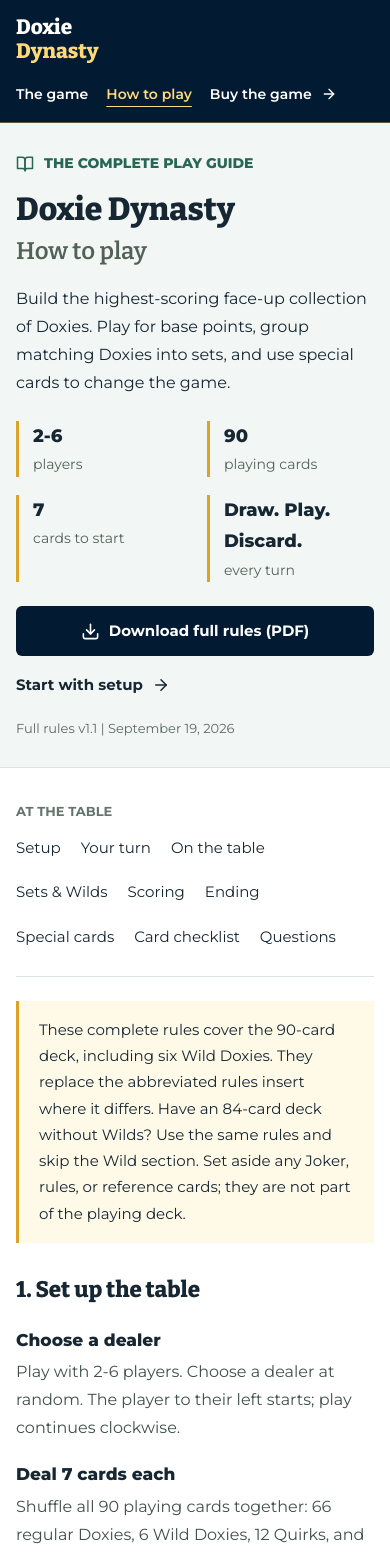
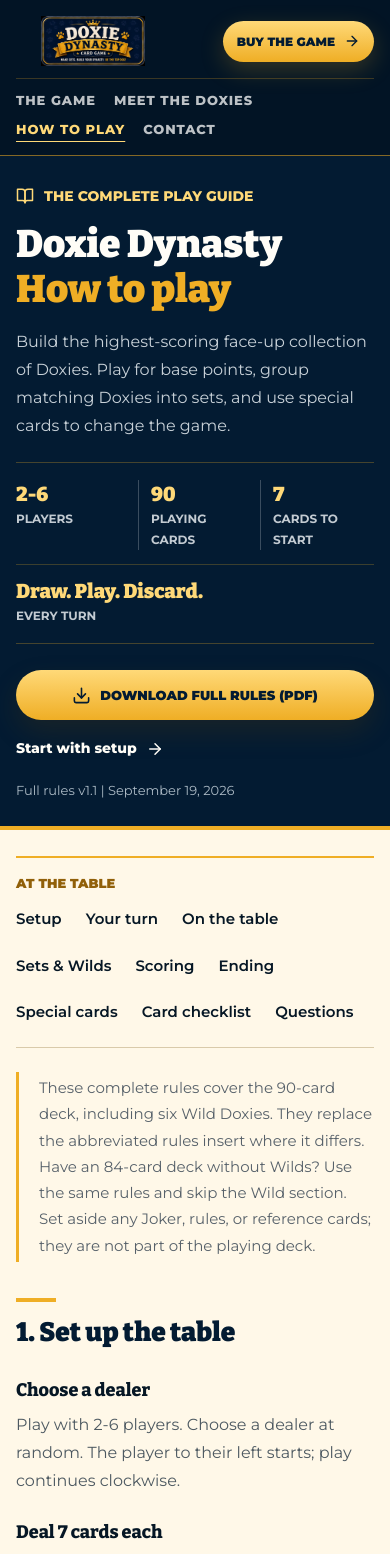
Before and after one commit to UFOBob069/doxiedynasty, a Next.js app: page /gameplay in a window 390 px wide. Shown: the top 1554 px of the page. Built offline with nearby package versions, Linux system fonts and the light colour scheme.

Commit message:
Match gameplay guide to Doxie Dynasty storefront styling

```diff
--- a/src/app/gameplay/page.module.css
+++ b/src/app/gameplay/page.module.css
@@ -1,90 +1,116 @@
-.page { background: #fff; color: #162632; font-size: 1rem; line-height: 1.75; letter-spacing: 0; }
+.page { background: var(--cream); color: var(--ink); font-size: 1rem; line-height: 1.75; letter-spacing: 0; }
 .page * { letter-spacing: 0; }
-.page a:focus-visible, .page summary:focus-visible, .page input:focus-visible, .tableWrap:focus-visible { outline: 3px solid #b37708; outline-offset: 5px; }
-.width { width: min(1160px, calc(100% - 48px)); margin-inline: auto; }
-.skip { position: fixed; top: -100px; left: 16px; z-index: 50; padding: 12px; background: #fff; }
+.page a:focus-visible, .page summary:focus-visible, .page input:focus-visible, .tableWrap:focus-visible { outline: 3px solid var(--gold); outline-offset: 5px; }
+.width { width: min(1200px, calc(100% - 64px)); margin-inline: auto; }
+.skip { position: fixed; top: -100px; left: 16px; z-index: 50; padding: 12px; background: var(--cream); }
 .skip:focus { top: 12px; }
-.header { display: flex; align-items: center; justify-content: space-between; gap: 24px; padding: 18px max(24px, calc((100% - 1160px) / 2)); background: var(--navy); color: #fff; border-bottom: 1px solid #5f5538; }
-.brand { font: 800 1.3rem/1.15 var(--font-display), Georgia, serif; white-space: nowrap; }
-.brand span { color: var(--gold-light); display: block; }
-.header nav { display: flex; align-items: center; gap: 28px; font-size: .875rem; font-weight: 600; }
+.page .header { position: relative; background: #021425; }
+.page .header nav a { font-size: .8125rem; }
 .header a[aria-current] { color: var(--gold-light); text-decoration: underline; text-underline-offset: 7px; }
-.header nav a, .actions a, .footer a { display: inline-flex; align-items: center; gap: 9px; }
-.intro { padding: 44px 0 32px; background: #f2f6f4; border-bottom: 1px solid #d9e3df; }
-.kicker { display: flex; align-items: center; gap: 10px; color: #276753; font-size: .875rem; font-weight: 800; margin: 0 0 16px; }
-.intro h1 { font: 800 2.75rem/1.12 var(--font-display), Georgia, serif; margin: 0; }
-.intro h1 span { display: block; font-size: 1.5rem; font-weight: 600; color: #526259; margin-top: 10px; }
-.lede { max-width: 770px; margin: 20px 0 24px; }
-.facts { display: flex; flex-wrap: wrap; gap: 22px 42px; margin: 0 0 24px; }
-.facts div { border-left: 3px solid #dba429; padding-left: 14px; }
-.facts dt { font-weight: 800; font-size: 1.125rem; }
-.facts dd { margin: 0; color: #53635b; font-size: .875rem; }
-.actions { display: flex; flex-wrap: wrap; gap: 16px 28px; align-items: center; font-weight: 700; font-size: .9375rem; }
-.actions .download { background: var(--navy); color: #fff; padding: 12px 18px; border-radius: 6px; }
+.buyLink { display: inline-flex; align-items: center; justify-content: center; gap: 9px; background: linear-gradient(180deg,var(--gold-light),var(--gold)); border-radius: 999px; padding: 12px 20px; color: var(--navy); font-weight: 900; font-size: .8125rem; text-transform: uppercase; white-space: nowrap; box-shadow: 0 8px 24px rgba(239,174,37,.22); }
+.buyLink svg { flex-shrink: 0; }
+.intro { padding: 42px 0 32px; background: var(--navy); color: var(--white); border-bottom: 4px solid var(--gold); }
+.kicker { display: flex; align-items: center; gap: 10px; color: var(--gold-light); font-size: .875rem; font-weight: 800; margin: 0 0 16px; }
+.intro h1 { font: 900 3.75rem/1.05 var(--font-display), Georgia, serif; margin: 0; max-width: 900px; }
+.intro h1 span { display: block; color: var(--gold); margin-top: 5px; }
+.lede { color: #c8d1d8; max-width: 740px; margin: 22px 0 26px; font-size: 1.0625rem; }
+.facts { display: flex; flex-wrap: wrap; gap: 18px 40px; margin: 0 0 26px; border-block: 1px solid rgba(239,174,37,.28); padding: 17px 0; }
+.facts div { border-left: 1px solid rgba(255,255,255,.22); padding-left: 20px; }
+.facts div:first-child { border-left: 0; padding-left: 0; }
+.facts dt { font: 900 1.5rem/1.4 var(--font-display), Georgia, serif; color: var(--gold-light); }
+.facts dd { margin: 0; color: #c3cbd2; font-size: .8125rem; font-weight: 700; text-transform: uppercase; }
+.actions { display: flex; flex-wrap: wrap; gap: 16px 28px; align-items: center; font-weight: 800; font-size: .875rem; }
+.actions a, .footerLinks a { display: inline-flex; align-items: center; gap: 9px; }
+.actions .download { font-size: .875rem; min-height: 50px; padding: 14px 22px; }
 .actions a:hover, .footer a:hover { text-decoration: underline; text-underline-offset: 4px; }
-.version { font-size: .8125rem; color: #5d6964; margin: 18px 0 0; }
-.layout { display: grid; grid-template-columns: 188px minmax(0, 1fr); gap: 64px; padding-top: 32px; padding-bottom: 44px; }
-.contents nav { position: sticky; top: 24px; display: grid; border-left: 2px solid #dce5e0; padding-left: 20px; }
-.contents p { color: #64746c; font-weight: 700; font-size: .8125rem; margin: 0 0 10px; }
-.contents a { font-size: .9375rem; padding: 6px 0; }
-.contents a:hover { color: #246450; text-decoration: underline; }
+.version { font-size: .8125rem; color: #acbac5; margin: 18px 0 0; }
+.layout { display: grid; grid-template-columns: 200px minmax(0, 1fr); gap: 64px; padding-top: 44px; padding-bottom: 44px; }
+.contents nav { position: sticky; top: 28px; display: grid; border-block: 2px solid var(--gold); padding: 16px 0; }
+.contents p { color: #916009; font-weight: 900; font-size: .8125rem; margin: 0 0 10px; }
+.contents a { font-size: .9375rem; font-weight: 600; padding: 8px 0; border-bottom: 1px solid rgba(3,27,50,.09); }
+.contents a:last-child { border-bottom: 0; }
+.contents a:hover { color: #916009; text-decoration: underline; }
 .content { min-width: 0; }
-.edition { font-size: .9375rem; background: #fff9e8; border-left: 3px solid #dba429; padding: 16px 20px; margin: 0 0 32px; }
-.section { scroll-margin-top: 24px; padding-bottom: 32px; margin-bottom: 32px; border-bottom: 1px solid #dde4e0; }
-.section h2 { font: 800 1.65rem/1.3 var(--font-display), Georgia, serif; margin: 0 0 24px; }
-.section h3 { font-size: 1.0625rem; line-height: 1.5; margin: 24px 0 5px; font-weight: 750; }
+.edition { color: #57616a; font-size: .9375rem; border-left: 3px solid var(--gold); padding: 3px 0 3px 20px; margin: 0 0 36px; }
+.section { scroll-margin-top: 24px; padding-bottom: 36px; margin-bottom: 36px; border-bottom: 1px solid #d9caaa; }
+.section h2 { font: 900 2rem/1.2 var(--font-display), Georgia, serif; color: var(--navy); margin: 0 0 28px; max-width: 740px; }
+.section h2::before { content: ""; display: block; width: 40px; height: 4px; background: var(--gold); margin-bottom: 15px; }
+.section h3 { font: 800 1.125rem/1.5 var(--font-display), Georgia, serif; margin: 24px 0 7px; }
 .section p { margin: 0 0 16px; }
-.rule { margin-top: 20px; }
+.rule { margin-top: 24px; }
 .rule h3 { margin-top: 0; }
-.rule p { color: #41504a; }
-.sequence { display: flex; flex-wrap: wrap; gap: 12px; align-items: center; color: #276753; font-size: .9375rem; font-weight: 800; }
-.cardExample { display: grid; grid-template-columns: repeat(3, minmax(0, 1fr)); gap: 16px; max-width: 670px; padding-bottom: 12px; }
+.rule p { color: #4d5961; }
+.section .sequence { display: flex; flex-wrap: wrap; gap: 12px; align-items: center; background: var(--navy); border-left: 4px solid var(--gold); color: var(--gold-light); font-size: .9375rem; font-weight: 900; padding: 14px 18px; margin-bottom: 24px; }
+.cardExample { display: grid; grid-template-columns: repeat(3, minmax(0, 1fr)); gap: 18px; max-width: 670px; padding-bottom: 12px; }
 .cardExample figure { margin: 0; min-width: 0; }
-.cardExample img { display: block; width: 100%; height: auto; aspect-ratio: 2/3; object-fit: contain; border-radius: 8px; }
-.cardExample figcaption { line-height: 1.5; margin-top: 9px; }
-.cardExample figcaption strong { display: block; }
-.cardExample figcaption span { font-size: .875rem; color: #526259; }
-.cardExample .exampleTotal { grid-column: 1/-1; display: flex; flex-wrap: wrap; align-items: center; gap: 8px 14px; margin: 0; padding: 14px 0; border-block: 1px solid #dce5df; }
+.cardExample img { display: block; width: 100%; height: auto; aspect-ratio: 2/3; object-fit: contain; border-radius: 8px; box-shadow: 0 12px 24px rgba(3,27,50,.18); }
+.cardExample figcaption { line-height: 1.5; margin-top: 14px; }
+.cardExample figcaption strong { display: block; font: 800 1.125rem/1.5 var(--font-display), Georgia, serif; }
+.cardExample figcaption span { font-size: .875rem; color: #5b6268; }
+.cardExample .exampleTotal { grid-column: 1/-1; display: flex; flex-wrap: wrap; align-items: center; gap: 8px 14px; margin: 4px 0 0; padding: 14px 0; border-block: 1px solid #cfb57f; }
 .exampleTotal svg { color: #986008; }
-.exampleTotal strong { margin-left: auto; color: #256650; }
-.specialGroup > h3 { padding-bottom: 8px; border-bottom: 2px solid #dca82d; margin-top: 32px; }
+.exampleTotal strong { margin-left: auto; color: #916009; font: 900 1.35rem/1.4 var(--font-display), Georgia, serif; }
+.specialGroup > h3 { background: var(--navy); color: var(--gold-light); padding: 12px 18px; border-bottom: 3px solid var(--gold); margin-top: 32px; }
 .specialList { margin: 0; }
-.specialList > div { display: grid; grid-template-columns: 160px minmax(0, 1fr); gap: 18px; padding: 20px 0; border-bottom: 1px solid #e5e9e7; }
-.specialList dt { font-weight: 800; }
-.specialList dt span { display: block; font-size: .8125rem; font-weight: 500; color: #5d6d65; line-height: 1.5; margin-top: 4px; }
-.specialList dd { margin: 0; color: #41504a; }
-.tableWrap { overflow-x: auto; margin: 16px 0 28px; }
+.specialList > div { display: grid; grid-template-columns: 160px minmax(0, 1fr); gap: 22px; padding: 22px 0; border-bottom: 1px solid #ded1b6; }
+.specialList dt { font: 800 1.0625rem/1.5 var(--font-display), Georgia, serif; }
+.specialList dt span { display: block; font-family: var(--font-body), Arial, sans-serif; font-size: .8125rem; font-weight: 600; color: #8b570b; line-height: 1.5; margin-top: 6px; }
+.specialList dd { margin: 0; color: #4d5961; }
+.tableWrap { overflow-x: auto; margin: 16px 0 32px; }
 .tableWrap table { width: 100%; border-collapse: collapse; font-size: .875rem; text-align: left; min-width: 560px; }
-.tableWrap caption { text-align: left; font-size: .8125rem; color: #647067; caption-side: bottom; padding-top: 10px; }
-.tableWrap th, .tableWrap td { border-bottom: 1px solid #dce4df; padding: 11px 12px; }
-.tableWrap thead { background: #edf3ef; }
+.tableWrap caption { text-align: left; font-size: .8125rem; color: #647078; caption-side: bottom; padding-top: 12px; }
+.tableWrap th, .tableWrap td { border-bottom: 1px solid #dac9a4; padding: 12px; }
+.tableWrap thead { background: var(--navy); color: var(--gold-light); }
+.tableWrap tbody tr:nth-child(even) { background: rgba(239,174,37,.07); }
 .checklistGroups { display: grid; grid-template-columns: repeat(3, minmax(0, 1fr)); gap: 24px; }
-.checklistGroups fieldset { border: 0; padding: 0; margin: 0; min-width: 0; }
-.checklistGroups legend { font-weight: 800; font-size: 1rem; margin-bottom: 10px; }
+.checklistGroups fieldset { border: 0; border-top: 2px solid var(--gold); padding: 12px 0 0; margin: 0; min-width: 0; }
+.checklistGroups legend { font: 800 1.0625rem/1.5 var(--font-display), Georgia, serif; padding-right: 10px; }
 .checklistGroups label { display: flex; gap: 9px; align-items: flex-start; font-size: .875rem; padding: 5px 0; cursor: pointer; }
-.checklistGroups input { width: 17px; height: 17px; flex: 0 0 17px; margin-top: 4px; accent-color: #276753; }
-.faq details { border-bottom: 1px solid #dde5df; padding: 18px 0; }
-.faq summary { cursor: pointer; font-weight: 700; padding-right: 10px; }
-.faq details p { margin: 14px 0 0; color: #41504a; }
+.checklistGroups input { width: 17px; height: 17px; flex: 0 0 17px; margin-top: 4px; accent-color: #916009; }
+.faq details { border-bottom: 1px solid #d9caaa; padding: 20px 0; }
+.faq summary { cursor: pointer; font-family: var(--font-display), Georgia, serif; font-weight: 700; padding-right: 10px; }
+.faq summary::marker { color: #916009; }
+.faq details p { margin: 14px 0 0; color: #4d5961; }
 .section .help { margin-top: 24px; }
-.help a { text-decoration: underline; text-underline-offset: 3px; }
-.footer { display: flex; flex-wrap: wrap; justify-content: space-between; align-items: center; gap: 20px; padding: 28px max(24px, calc((100% - 1160px) / 2)); background: var(--navy); color: #fff; font-size: .875rem; }
-.footer span { font-size: .8125rem; color: #d0dbdd; }
+.help a { color: #875408; text-decoration: underline; text-underline-offset: 3px; }
+.footer { border-top: 2px solid var(--gold); }
+.footerLinks { display: flex; flex-wrap: wrap; gap: 24px; font-size: .875rem; color: #c3cbd2; }
+.footer > small { font-size: .8125rem; color: #acbac5; }
+@media (max-width: 1100px) {
+  .page .header { gap: 18px; padding-inline: 24px; }
+  .page .header nav { gap: 16px; }
+  .page .header nav a { font-size: .75rem; }
+  .layout { gap: 40px; }
+}
 @media (max-width: 900px) {
   .layout { grid-template-columns: minmax(0, 1fr); gap: 24px; }
-  .contents nav { position: static; display: flex; flex-wrap: wrap; gap: 6px 20px; border: 0; padding: 0 0 20px; border-bottom: 1px solid #dde5df; }
+  .contents nav { position: static; display: flex; flex-wrap: wrap; gap: 4px 24px; padding: 14px 0; border-bottom: 1px solid #d9caaa; }
   .contents p { width: 100%; margin: 0; }
+  .contents a { border: 0; }
+}
+@media (max-width: 850px) {
+  .page .header { grid-template-columns: minmax(0, 1fr) auto; height: auto; padding: 12px 24px 0; gap: 8px 16px; }
+  .page .header nav { display: flex; grid-row: 2; grid-column: 1/-1; justify-content: flex-start; flex-wrap: wrap; gap: 6px 24px; padding: 10px 0 14px; border-top: 1px solid rgba(239,174,37,.23); }
+  .page .header nav a { font-size: .8125rem; }
+  .buyLink { grid-column: 2; grid-row: 1; }
 }
 @media (max-width: 600px) {
   .width { width: calc(100% - 32px); }
-  .header { padding: 16px; gap: 18px; flex-wrap: wrap; }
-  .header nav { gap: 18px; font-size: .875rem; flex-wrap: wrap; }
-  .intro { padding: 28px 0; }
-  .intro h1 { font-size: 2rem; }
-  .facts { gap: 18px 24px; }
-  .facts div { flex: 1 1 120px; }
-  .actions .download { width: 100%; justify-content: center; }
-  .section h2 { font-size: 1.4rem; }
+  .page .header { padding-inline: 16px; }
+  .page .header nav { gap: 6px 18px; }
+  .buyLink { font-size: .75rem; padding: 10px 14px; }
+  .intro { padding: 28px 0 24px; }
+  .intro h1 { font-size: 2.4rem; }
+  .lede { font-size: 1rem; margin: 18px 0 22px; }
+  .facts { display: grid; grid-template-columns: repeat(3, minmax(0,1fr)); gap: 14px 8px; }
+  .facts div { padding-left: 12px; }
+  .facts div:last-child { grid-column: 1/-1; border-left: 0; border-top: 1px solid rgba(239,174,37,.24); padding: 12px 0 0; }
+  .facts dt { font-size: 1.25rem; }
+  .facts dd { font-size: .75rem; }
+  .actions { gap: 16px; }
+  .actions .download { width: 100%; justify-content: center; font-size: .8125rem; padding-inline: 12px; }
+  .layout { padding-top: 26px; }
+  .section h2 { font-size: 1.65rem; }
   .specialList > div { grid-template-columns: minmax(0, 1fr); gap: 8px; }
   .specialList dt span { display: inline; margin-left: 10px; }
   .checklistGroups { grid-template-columns: minmax(0, 1fr); gap: 24px; }
@@ -93,12 +119,14 @@
   .cardExample figcaption span { font-size: .8125rem; }
 }
 @media print {
-  .page { font: 10pt/1.5 Arial, sans-serif; color: #000; }
-  .header, .contents, .actions, .footer, .skip { display: none; }
+  .page { background: #fff; font: 10pt/1.5 Arial, sans-serif; color: #000; }
+  .page .header, .contents, .actions, .footer, .skip { display: none; }
   .width { width: 100%; }
   .layout { display: block; padding: 20px 0; }
-  .intro { padding: 0; background: #fff; }
+  .intro { padding: 0; background: #fff; color: #000; border-color: #000; }
+  .intro h1, .intro h1 span, .kicker, .lede, .facts dt, .facts dd, .version { color: #000; }
   .section { margin-bottom: 20px; padding-bottom: 12px; }
+  .section .sequence, .specialGroup > h3, .tableWrap thead { background: #fff; color: #000; }
   .rule, .specialList > div, .faq details, .cardExample { break-inside: avoid; }
   .tableWrap { overflow: visible; }
   .section h2, .section h3 { break-after: avoid; }
--- a/src/app/gameplay/page.tsx
+++ b/src/app/gameplay/page.tsx
@@ -35,13 +35,17 @@
   return (
     <div className={styles.page}>
       <a className={styles.skip} href="#rules">Skip to rules</a>
-      <header className={styles.header}>
-        <Link className={styles.brand} href="/" aria-label="Doxie Dynasty home">Doxie <span>Dynasty</span></Link>
+      <header className={`site-header ${styles.header}`}>
+        <Link className="brand" href="/" aria-label="Doxie Dynasty home">
+          <span className="brand-lockup"><Image src="/cards/box-side.webp" alt="Doxie Dynasty Card Game" width={420} height={190} priority /></span>
+        </Link>
         <nav aria-label="Main navigation">
-          <Link href="/">The game</Link>
+          <Link href="/#game">The game</Link>
+          <Link href="/#cards">Meet the doxies</Link>
           <Link href="/gameplay" aria-current="page">How to play</Link>
-          <Link href="/#buy">Buy the game <ArrowRight size={16} aria-hidden="true" /></Link>
+          <a href="mailto:david.eagan@gmail.com?subject=Doxie%20Dynasty%20question">Contact</a>
         </nav>
+        <Link className={styles.buyLink} href="/#buy">Buy the game <ArrowRight size={16} aria-hidden="true" /></Link>
       </header>
       <main id="rules">
         <section className={styles.intro} aria-labelledby="gameplay-title">
@@ -56,7 +60,7 @@
               <div><dt>Draw. Play. Discard.</dt><dd>every turn</dd></div>
             </dl>
             <div className={styles.actions}>
-              <a className={styles.download} href="/downloads/doxie-dynasty-full-rules.pdf" download><Download size={19} aria-hidden="true" /> Download full rules (PDF)</a>
+              <a className={`button button-gold ${styles.download}`} href="/downloads/doxie-dynasty-full-rules.pdf" download><Download size={19} aria-hidden="true" /> Download full rules (PDF)</a>
               <a href="#setup">Start with setup <ArrowRight size={18} aria-hidden="true" /></a>
             </div>
             <p className={styles.version}>{rules.version}</p>
@@ -123,11 +127,15 @@
           </div>
         </div>
       </main>
-      <div className={styles.footer}>
-        <Link href="/"><ArrowLeft size={18} aria-hidden="true" /> Back to Doxie Dynasty</Link>
-        <a href="/downloads/doxie-dynasty-full-rules.pdf" download><Download size={18} aria-hidden="true" /> Full rules PDF</a>
-        <span>{rules.version}</span>
-      </div>
+      <footer className={styles.footer}>
+        <Link href="/" aria-label="Doxie Dynasty home"><span className="brand-lockup"><Image src="/cards/box-side.webp" alt="Doxie Dynasty Card Game" width={420} height={190} /></span></Link>
+        <p>Collect. Make sets. Win.</p>
+        <div className={styles.footerLinks}>
+          <Link href="/"><ArrowLeft size={16} aria-hidden="true" /> The game</Link>
+          <a href="/downloads/doxie-dynasty-full-rules.pdf" download><Download size={16} aria-hidden="true" /> Full rules PDF</a>
+        </div>
+        <small>{rules.version}</small>
+      </footer>
     </div>
   );
 }
```
